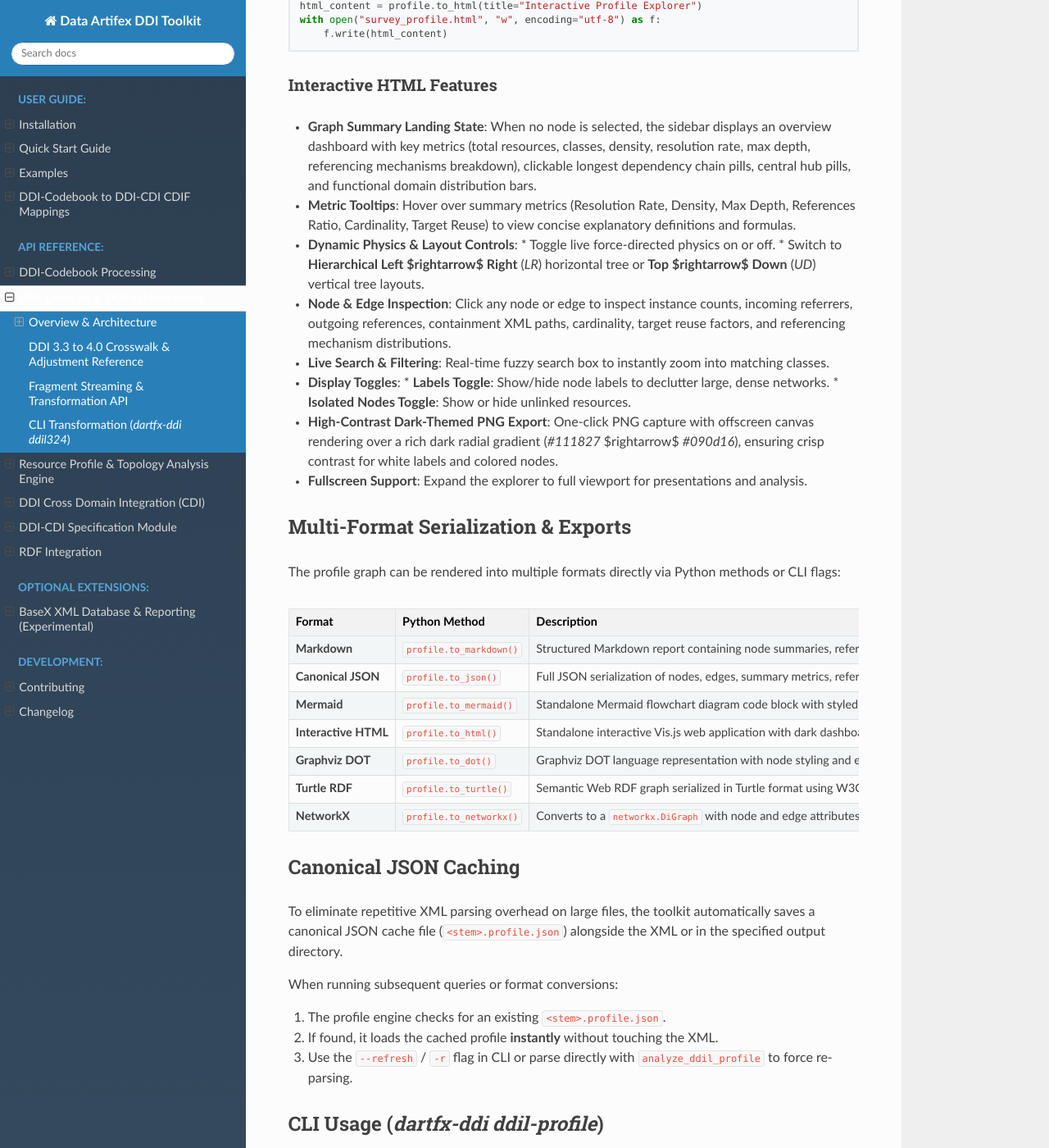
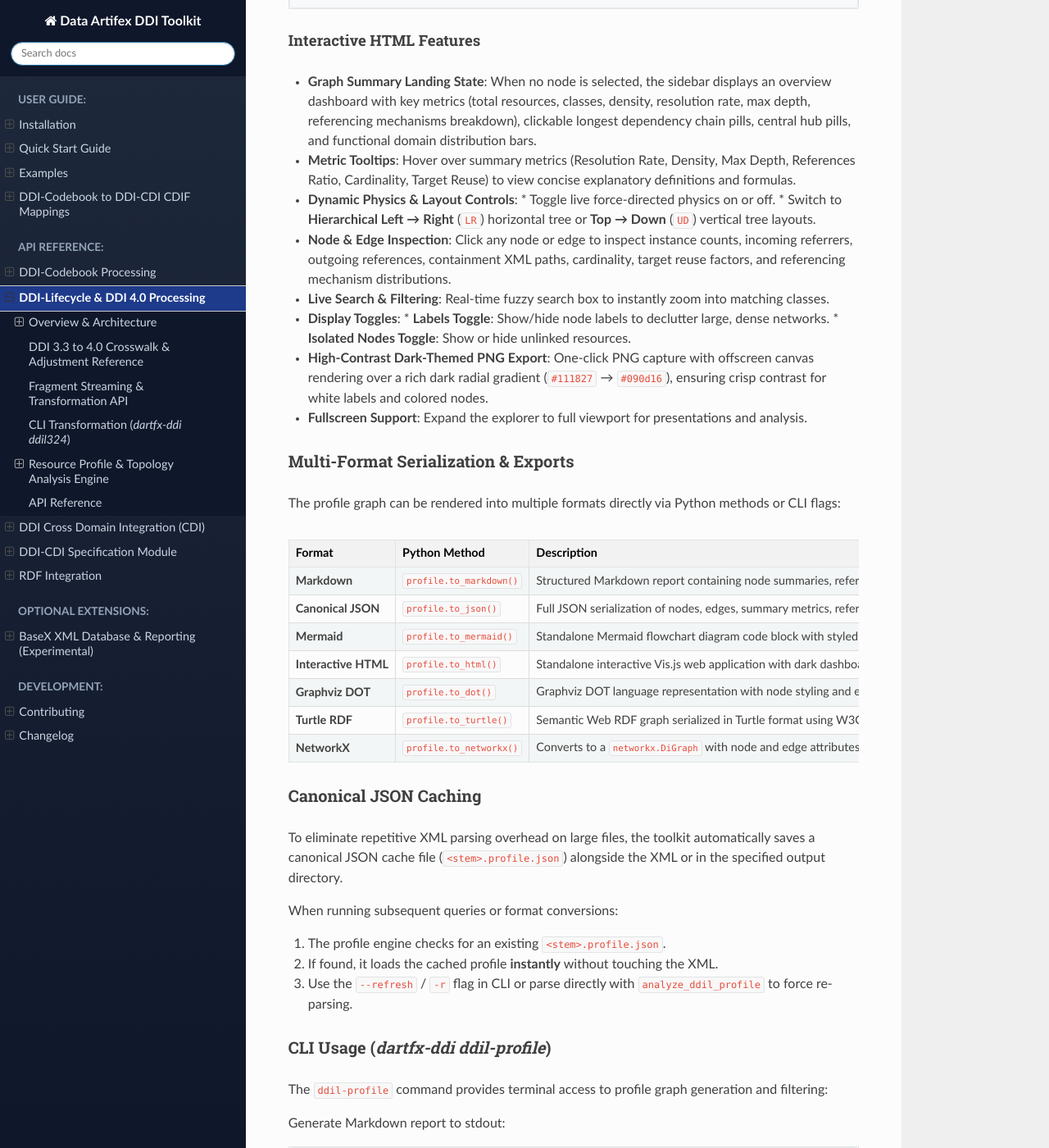
Before and after one commit to DataArtifex/ddi-toolkit, a Sphinx documentation site: the page built from docs/source/ddilifecycle.rst, in a window 1280 px wide and 1400 px high, scrolled down 6041 px. Shown: the whole window at 82% size. Built offline with Sphinx 7.4.7 and the Read the Docs theme 3.1.0, drawn with Linux system fonts in a browser that asks for light colours; some of the changed text lies outside the part shown.

Commit message:
docs: replace LaTeX arrows with Unicode symbols and correct RST heading levels

```diff
--- a/docs/source/_static/custom.css
+++ b/docs/source/_static/custom.css
@@ -38,16 +38,69 @@
 
 /* Navigation improvements */
 .wy-nav-side {
-    background: linear-gradient(180deg, #2c3e50 0%, #34495e 100%);
+    background: linear-gradient(180deg, #1e293b 0%, #0f172a 100%);
 }
 
-.wy-menu-vertical li.current {
-    background: #2980b9;
+.wy-side-nav-search {
+    background-color: #0f172a;
 }
 
-.wy-menu-vertical li.current a {
-    color: white;
+.wy-menu-vertical header,
+.wy-menu-vertical p.caption {
+    color: #94a3b8;
+}
+
+/* Inactive sidebar links */
+.wy-menu-vertical a {
+    color: #cbd5e1;
+}
+
+.wy-menu-vertical a:hover {
+    background-color: #334155;
+    color: #ffffff;
+}
+
+/* Active top-level page item */
+.wy-menu-vertical li.toctree-l1.current > a {
+    background-color: #2980b9;
+    color: #ffffff;
+    font-weight: 600;
+}
+
+/* Nested section list inside active page */
+.wy-menu-vertical li.toctree-l1.current li {
+    background-color: #0f172a;
+}
+
+.wy-menu-vertical li.toctree-l1.current li a {
+    background-color: #0f172a;
+    color: #cbd5e1;
     border-right: none;
+}
+
+.wy-menu-vertical li.toctree-l1.current li a:hover {
+    background-color: #1e293b;
+    color: #38bdf8;
+}
+
+/* Selected active section / subsection */
+.wy-menu-vertical li.current > a.current,
+.wy-menu-vertical li.toctree-l2.current > a,
+.wy-menu-vertical li.toctree-l3.current > a,
+.wy-menu-vertical li.toctree-l4.current > a {
+    background-color: #1e3a8a !important;
+    color: #ffffff !important;
+    font-weight: 600;
+}
+
+.wy-menu-vertical li.toctree-l2.current li a {
+    background-color: #0b1329;
+    color: #94a3b8;
+}
+
+.wy-menu-vertical li.toctree-l2.current li a:hover {
+    background-color: #1e293b;
+    color: #ffffff;
 }
 
 /* Content area improvements */
--- a/docs/source/changelog.rst
+++ b/docs/source/changelog.rst
@@ -14,7 +14,7 @@ DDI-Lifecycle Resource Profile & Topology Analysis
 - Added referencing mechanism intelligence: cataloging and reporting overall and edge-level counts (``referencing_mechanisms``) and percentages (``referencing_mechanisms_pct``) across referencing modes (``urn``, ``canonical_id``, ``both``, ``typeofobject_only``).
 - Added comprehensive graph topology and multiplicity metrics: cardinality classification (``1:1``, ``1:N``, ``N:1``, ``N:N``), target reuse multiplier, average references per source, node roles (``root``, ``bridge``, ``leaf``, ``isolated``), automated functional domain classification, graph density, internal resolution rate, max dependency depth, connected components, central hubs, and domain distribution.
 - Added multi-hop pathfinding (``find_paths_between``), subgraph extraction (``connecting_subgraph``), and path filtering across arbitrary class pairs (``--between`` / ``-b``) or single source/target anchors (``--from``, ``--to``).
-- Added standalone interactive Vis.js HTML Profile Explorer (``profile.to_html()``) featuring a modern dark theme, graph summary landing state with referencing mechanism distributions, topology insights, clickable dependency chain pills, metric tooltips, dynamic physics, hierarchical tree layouts (Left $\rightarrow$ Right horizontal ``LR`` and Top $\rightarrow$ Down vertical ``UD``), real-time search, labels toggle, isolated nodes toggle, and dark-themed high-contrast offscreen PNG export.
+- Added standalone interactive Vis.js HTML Profile Explorer (``profile.to_html()``) featuring a modern dark theme, graph summary landing state with referencing mechanism distributions, topology insights, clickable dependency chain pills, metric tooltips, dynamic physics, hierarchical tree layouts (Left → Right horizontal ``LR`` and Top → Down vertical ``UD``), real-time search, labels toggle, isolated nodes toggle, and dark-themed high-contrast offscreen PNG export.
 - Added multi-format export methods: Markdown (``to_markdown``), Canonical Cached JSON (``to_json``), Mermaid Diagram (``to_mermaid``), Standalone HTML (``to_html``), Graphviz DOT (``to_dot``), RDF Turtle (``to_turtle``), and NetworkX DiGraph (``to_networkx``).
 - Added canonical JSON caching (``<stem>.profile.json``) with automatic reuse and instant loading for repeated queries.
 - Added CLI subcommand ``dartfx-ddi ddil-profile`` with full argument suite (``--format``, ``--between``, ``--from``, ``--to``, ``--max-hops``, ``--directed``, ``--include``, ``--exclude``, ``--min-count``, ``--output``, ``--output-dir``, ``--title``, ``--refresh``, ``--mermaid``, ``--progress``).
--- a/docs/source/ddilifecycle.rst
+++ b/docs/source/ddilifecycle.rst
@@ -128,14 +128,14 @@ Limit fragment count for quick inspection (default: 0 / unlimited):
 -------------------------------------------------------------------------------
 
 Resource Profile & Topology Analysis Engine
-===========================================
+-------------------------------------------
 
-DDI-Lifecycle datasets are rich relational networks where resources reference each other across logical domains (e.g., ``QuestionConstruct`` $\rightarrow$ ``QuestionItem`` $\rightarrow$ ``Concept``, ``Variable`` $\rightarrow$ ``CodeList`` $\rightarrow$ ``Category``).
+DDI-Lifecycle datasets are rich relational networks where resources reference each other across logical domains (e.g., ``QuestionConstruct`` → ``QuestionItem`` → ``Concept``, ``Variable`` → ``CodeList`` → ``Category``).
 
 The **Resource Profile Engine** provides automated structural analysis, dependency mapping, referencing mechanism profiling, multi-hop path discovery, multiplicity classification, and rich interactive visualizations across entire DDI-L XML files.
 
 Standard & Version Identification
----------------------------------
+~~~~~~~~~~~~~~~~~~~~~~~~~~~~~~~~~
 
 All profile models and summaries explicitly identify their target DDI specification family and version:
 
@@ -145,7 +145,7 @@ All profile models and summaries explicitly identify their target DDI specificat
 * ``metadata``: Extensible key-value store (``dict[str, Any]``) available on ``DdiLifecycleProfile``, ``DdiLifecycleProfileSummary``, ``ClassNode``, and ``ClassProfileEdge`` for custom annotations.
 
 Referencing Mechanism Intelligence
-----------------------------------
+~~~~~~~~~~~~~~~~~~~~~~~~~~~~~~~~~~
 
 DDI-Lifecycle allows resources to be referenced through several distinct mechanisms in XML:
 
@@ -157,7 +157,7 @@ DDI-Lifecycle allows resources to be referenced through several distinct mechani
 The profiling engine catalogs and calculates counts (``referencing_mechanisms``) and percentages (``referencing_mechanisms_pct``) overall across the entire study and on each individual class-to-class edge.
 
 Architecture: Dual-Pass Streaming
----------------------------------
+~~~~~~~~~~~~~~~~~~~~~~~~~~~~~~~~~
 
 To analyze large files without exceeding memory limits, ``analyze_ddil_profile`` executes a two-pass streaming process:
 
@@ -167,7 +167,7 @@ To analyze large files without exceeding memory limits, ``analyze_ddil_profile``
 This dual-pass architecture ensures 100% accurate edge counts and multiplicity metrics even when referencing elements appear earlier in the XML document than their target definitions.
 
 Topology & Multiplicity Metrics
--------------------------------
+~~~~~~~~~~~~~~~~~~~~~~~~~~~~~~~
 
 The graph engine computes comprehensive structural metrics for nodes, edges, and the whole graph:
 
@@ -209,10 +209,10 @@ The graph engine computes comprehensive structural metrics for nodes, edges, and
      - Top resource classes ranked by total degree (incoming + outgoing connections).
 
 Python API Usage
-----------------
+~~~~~~~~~~~~~~~~
 
 Analyzing a DDI-L XML File
-~~~~~~~~~~~~~~~~~~~~~~~~~~
+^^^^^^^^^^^^^^^^^^^^^^^^^^
 
 Analyze a file and obtain a ``DdiLifecycleProfile`` model instance:
 
@@ -234,7 +234,7 @@ Analyze a file and obtain a ``DdiLifecycleProfile`` model instance:
    print(f"Mechanisms (%): {profile.summary.referencing_mechanisms_pct}")
 
 Inspecting Nodes and Edges
-~~~~~~~~~~~~~~~~~~~~~~~~~~
+^^^^^^^^^^^^^^^^^^^^^^^^^^
 
 .. code-block:: python
 
@@ -254,7 +254,7 @@ Inspecting Nodes and Edges
        )
 
 Multi-Hop Path Discovery & Subgraph Extraction
-~~~~~~~~~~~~~~~~~~~~~~~~~~~~~~~~~~~~~~~~~~~~~~
+^^^^^^^^^^^^^^^^^^^^^^^^^^^^^^^^^^^^^^^^^^^^^^
 
 Find all connecting paths between two classes or extract a focused subgraph:
 
@@ -275,7 +275,7 @@ Find all connecting paths between two classes or extract a focused subgraph:
    )
 
 Interactive Vis.js HTML Network Explorer
-----------------------------------------
+~~~~~~~~~~~~~~~~~~~~~~~~~~~~~~~~~~~~~~~~
 
 The toolkit generates a standalone, self-contained interactive HTML explorer with rich dashboard controls:
 
@@ -286,23 +286,23 @@ The toolkit generates a standalone, self-contained interactive HTML explorer wit
        f.write(html_content)
 
 Interactive HTML Features
-~~~~~~~~~~~~~~~~~~~~~~~~~
+^^^^^^^^^^^^^^^^^^^^^^^^^
 
 * **Graph Summary Landing State**: When no node is selected, the sidebar displays an overview dashboard with key metrics (total resources, classes, density, resolution rate, max depth, referencing mechanisms breakdown), clickable longest dependency chain pills, central hub pills, and functional domain distribution bars.
 * **Metric Tooltips**: Hover over summary metrics (Resolution Rate, Density, Max Depth, References Ratio, Cardinality, Target Reuse) to view concise explanatory definitions and formulas.
 * **Dynamic Physics & Layout Controls**:
   * Toggle live force-directed physics on or off.
-  * Switch to **Hierarchical Left $\rightarrow$ Right** (`LR`) horizontal tree or **Top $\rightarrow$ Down** (`UD`) vertical tree layouts.
+  * Switch to **Hierarchical Left → Right** (``LR``) horizontal tree or **Top → Down** (``UD``) vertical tree layouts.
 * **Node & Edge Inspection**: Click any node or edge to inspect instance counts, incoming referrers, outgoing references, containment XML paths, cardinality, target reuse factors, and referencing mechanism distributions.
 * **Live Search & Filtering**: Real-time fuzzy search box to instantly zoom into matching classes.
 * **Display Toggles**:
   * **Labels Toggle**: Show/hide node labels to declutter large, dense networks.
   * **Isolated Nodes Toggle**: Show or hide unlinked resources.
-* **High-Contrast Dark-Themed PNG Export**: One-click PNG capture with offscreen canvas rendering over a rich dark radial gradient (`#111827` $\rightarrow$ `#090d16`), ensuring crisp contrast for white labels and colored nodes.
+* **High-Contrast Dark-Themed PNG Export**: One-click PNG capture with offscreen canvas rendering over a rich dark radial gradient (``#111827`` → ``#090d16``), ensuring crisp contrast for white labels and colored nodes.
 * **Fullscreen Support**: Expand the explorer to full viewport for presentations and analysis.
 
 Multi-Format Serialization & Exports
-------------------------------------
+~~~~~~~~~~~~~~~~~~~~~~~~~~~~~~~~~~~~
 
 The profile graph can be rendered into multiple formats directly via Python methods or CLI flags:
 
@@ -336,7 +336,7 @@ The profile graph can be rendered into multiple formats directly via Python meth
      - Converts to a ``networkx.DiGraph`` with node and edge attributes for complex graph algorithms and centrality calculations.
 
 Canonical JSON Caching
-----------------------
+~~~~~~~~~~~~~~~~~~~~~~
 
 To eliminate repetitive XML parsing overhead on large files, the toolkit automatically saves a canonical JSON cache file (``<stem>.profile.json``) alongside the XML or in the specified output directory.
 
@@ -347,7 +347,7 @@ When running subsequent queries or format conversions:
 3. Use the ``--refresh`` / ``-r`` flag in CLI or parse directly with ``analyze_ddil_profile`` to force re-parsing.
 
 CLI Usage (`dartfx-ddi ddil-profile`)
--------------------------------------
+~~~~~~~~~~~~~~~~~~~~~~~~~~~~~~~~~~~~~
 
 The ``ddil-profile`` command provides terminal access to profile graph generation and filtering:
 
@@ -394,7 +394,7 @@ Force re-parsing XML and refresh cached JSON:
    dartfx-ddi ddil-profile my_study.ddi33.xml --refresh --format html
 
 CLI Options Reference
-~~~~~~~~~~~~~~~~~~~~~
+^^^^^^^^^^^^^^^^^^^^^
 
 .. list-table::
    :widths: 25 20 55
```
Also changed, not shown: CHANGELOG.md (+3 -3 lines).
